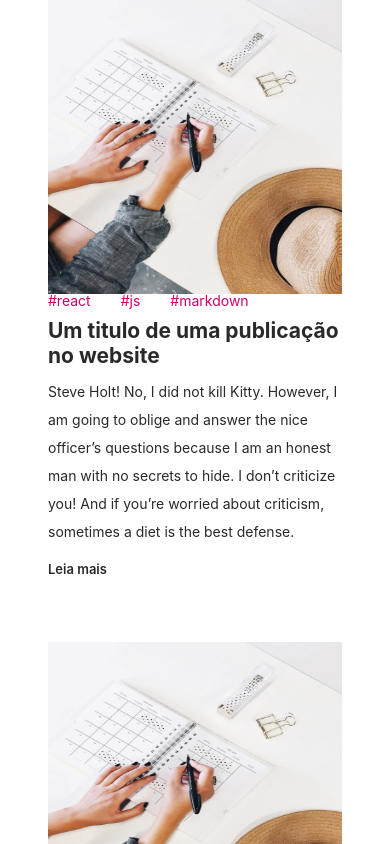
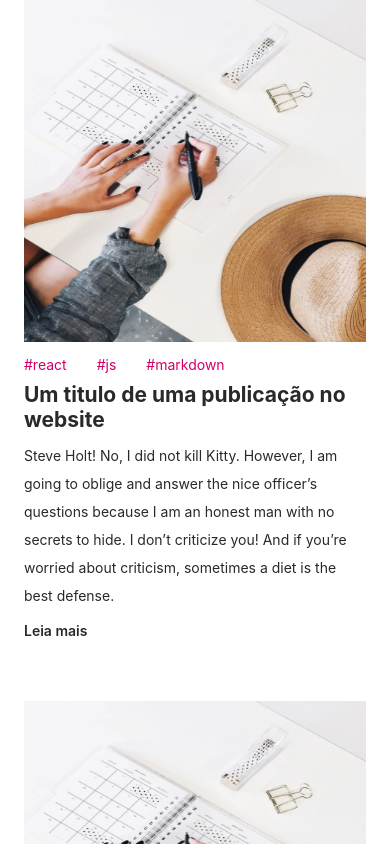
Before and after one commit to Rychillie/old-Rychillie.net, a Next.js app: page / in a window 390 px wide. Shown: the top 844 px of the page. Built offline with nearby package versions, Linux system fonts and the light colour scheme.

Commit message:
more post component mobile

```diff
--- a/src/pages/index.tsx
+++ b/src/pages/index.tsx
@@ -7,7 +7,7 @@
 
 const Home: NextPage = () => {
   return (
-    <div className={styles.container}>
+    <>
       <Head>
         <title>Create Next App</title>
         <meta name="description" content="Generated by create next app" />
@@ -21,7 +21,7 @@
         <Post />
         <Post />
       </main>
-    </div>
+    </>
   );
 };
 
--- a/src/styles/components/Post.module.scss
+++ b/src/styles/components/Post.module.scss
@@ -37,6 +37,8 @@
 .dateThumb {
   width: 100%;
   height: 100%;
+  margin-bottom: 16px;
+  margin-right: 0;
 
   .date {
     display: none;
@@ -44,6 +46,7 @@
 
   @include media(sm) {
     position: relative;
+    margin-bottom: 0;
     margin-right: 45px;
     flex-shrink: 0;
     overflow: hidden;
@@ -128,8 +131,9 @@
 
 .readMore {
   margin-top: 10px;
-  font-size: 13px;
+  font-size: 14px;
   font-weight: 600;
   color: rgb(41, 41, 41);
   margin-bottom: 0;
+  line-height: 1.5;
 }
```
